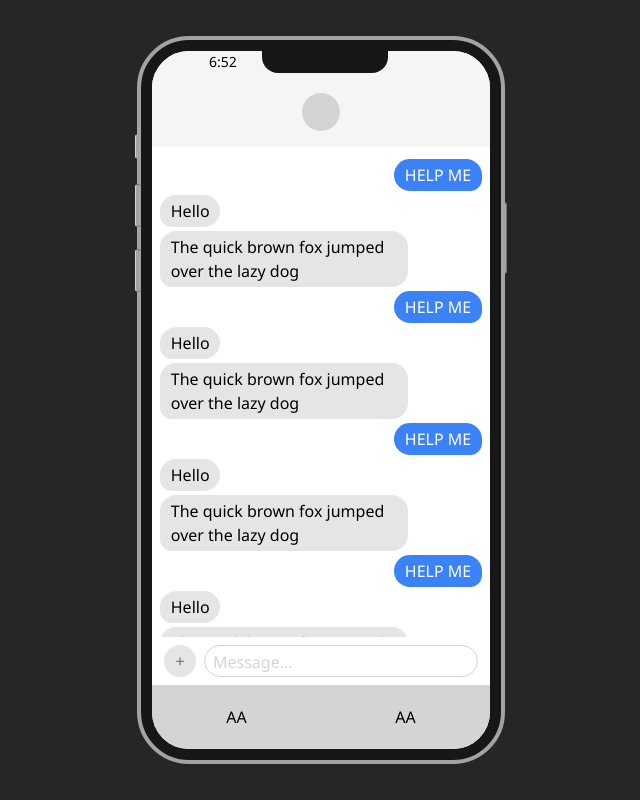
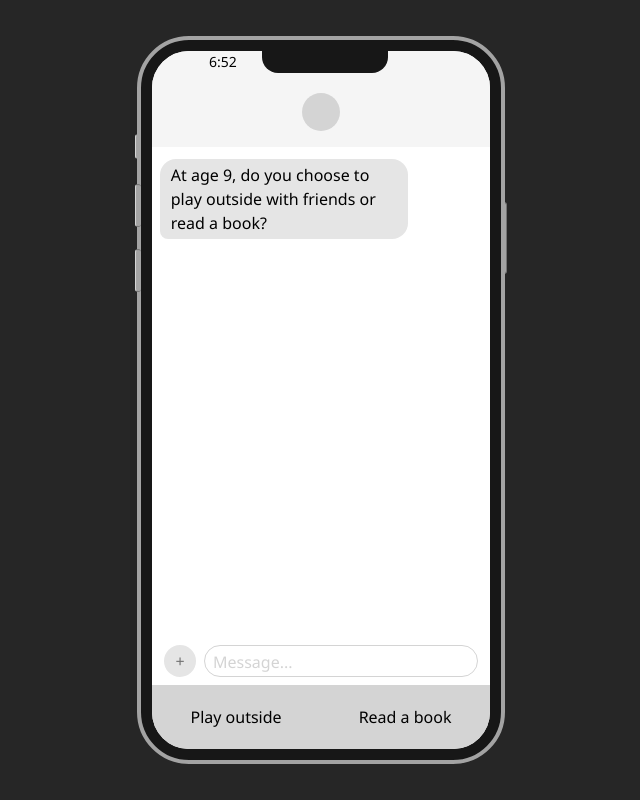
Before and after one commit to andrewchu16/andrewchu.ca, a SvelteKit app: page /english-creative-tool in a window 1280 px wide. Shown: the whole page, without its empty margins (319-959 px from the left). Built offline with nearby package versions, Linux system fonts and the light colour scheme; some icons are missing; a web font is replaced by a local one.

Commit message:
FINISHED

```diff
--- a/src/routes/english-creative-tool/+page.svelte
+++ b/src/routes/english-creative-tool/+page.svelte
@@ -1,8 +1,140 @@
 <script lang="ts">
     import MaterialSymbolsArrowBackIosRounded from 'virtual:icons/material-symbols/arrow-back-ios-rounded';
     import MaterialSymbolsBatteryHoriz050Rounded from 'virtual:icons/material-symbols/battery-horiz-050-rounded';
+    import Message from './message.svelte';
+    import { onMount, tick } from 'svelte';
 
     $: date = new Date();
+
+    $: questionIndex = 0;
+    let numPleasure = 0;
+    let container;
+
+    const QUESTIONS = [
+        {
+            question: 'At age 9, do you choose to play outside with friends or read a book?',
+            choices: ['Play outside', 'Read a book'],
+            pleasureChoice: 0
+        },
+        {
+            question: 'At age 12, do you decide to watch cartoons or help with a school project?',
+            choices: ['Watch cartoons', 'Help with school project'],
+            pleasureChoice: 0
+        },
+        {
+            question: 'At age 15, would you rather hang out at the mall or do homework?',
+            choices: ['Hang out at the mall', 'Do homework'],
+            pleasureChoice: 0
+        },
+        {
+            question: 'At age 18, do you choose to go to a party or study for your final exam?',
+            choices: ['Go to a party', 'Study for exam'],
+            pleasureChoice: 0
+        },
+        {
+            question:
+                'At age 20, would you rather spend your summer traveling or doing an internship?',
+            choices: ['Traveling', 'Internship'],
+            pleasureChoice: 0
+        },
+        {
+            question:
+                'At age 23, do you decide to buy a new car or save money for graduate school?',
+            choices: ['Buy a new car', 'Save for graduate school'],
+            pleasureChoice: 0
+        },
+        {
+            question:
+                'At age 25, would you prefer to spend your weekends socializing or working on a big project?',
+            choices: ['Socializing', 'Working on project'],
+            pleasureChoice: 0
+        },
+        {
+            question:
+                'At age 28, do you choose to invest in a fancy apartment or allocate funds for career development?',
+            choices: ['Fancy apartment', 'Career development'],
+            pleasureChoice: 0
+        },
+        {
+            question:
+                'At age 30, would you rather spend your evenings watching TV or working on a significant task?',
+            choices: ['Watching TV', 'Working on task'],
+            pleasureChoice: 0
+        },
+        {
+            question:
+                'At age 33, do you decide to take a break and relax or attend a professional conference?',
+            choices: ['Take a break', 'Attend conference'],
+            pleasureChoice: 0
+        },
+        {
+            question:
+                'At age 35, would you prefer to spend your bonus on a luxury vacation or fund a new project?',
+            choices: ['Luxury vacation', 'Fund project'],
+            pleasureChoice: 0
+        },
+        {
+            question:
+                'At age 38, do you choose to pursue a hobby or take additional courses to enhance your expertise?',
+            choices: ['Pursue a hobby', 'Enhance expertise'],
+            pleasureChoice: 0
+        },
+        {
+            question:
+                'At age 40, would you rather spend your free time relaxing or mentoring young professionals?',
+            choices: ['Relaxing', 'Mentoring young professionals'],
+            pleasureChoice: 0
+        }
+    ];
+
+    let messages = [];
+
+    const askQuestion = async () => {
+        messages = [
+            ...messages,
+            {
+                text: QUESTIONS[questionIndex].question,
+                type: 'gray'
+            }
+        ];
+        await tick();
+        container.scrollTop = container.scrollHeight;
+    };
+
+    const makeChoice = async (choiceNum: number) => {
+        if (
+            questionIndex < QUESTIONS.length &&
+            QUESTIONS[questionIndex].pleasureChoice === choiceNum
+        )
+            numPleasure++;
+        messages = [
+            ...messages,
+            {
+                text: QUESTIONS[questionIndex].choices[choiceNum],
+                type: 'blue'
+            }
+        ];
+        if (questionIndex < QUESTIONS.length - 1) {
+            questionIndex++;
+            setTimeout(askQuestion, 300 + Math.random() * 250);
+        } else {
+            messages = [
+                ...messages,
+                {
+                    text: `🌟Thank you for playing. You chose pleasure ${(
+                        (numPleasure / QUESTIONS.length) * 100
+                ).toFixed(2)}% of the time.`,
+                    type: 'gray'
+                }
+            ];
+            await tick();
+            container.scrollTop = container.scrollHeight;
+        }
+    };
+
+    onMount(() => {
+        askQuestion();
+    });
 </script>
 
 <svelte:head>
@@ -57,27 +189,13 @@
             </div>
         </div>
         <!-- Message Body -->
-        <div class="px-2 flex flex-col gap-1 pt-3 overflow-y-auto h-[calc(88vh-7rem)]">
-            <div class="blue-message message">HELP ME</div>
-            <div class="gray-message message">Hello</div>
-            <div class="gray-message message">The quick brown fox jumped over the lazy dog</div>
-            <div class="blue-message message">HELP ME</div>
-            <div class="gray-message message">Hello</div>
-            <div class="gray-message message">The quick brown fox jumped over the lazy dog</div>
-            <div class="blue-message message">HELP ME</div>
-            <div class="gray-message message">Hello</div>
-            <div class="gray-message message">The quick brown fox jumped over the lazy dog</div>
-            <div class="blue-message message">HELP ME</div>
-            <div class="gray-message message">Hello</div>
-            <div class="gray-message message">The quick brown fox jumped over the lazy dog</div>
-            <div class="blue-message message">HELP ME</div>
-            <div class="gray-message message">Hello</div>
-            <div class="gray-message message">The quick brown fox jumped over the lazy dog</div>
-            <div class="blue-message message">HELP ME</div>
-            <div class="gray-message message">Hello</div>
-            <div class="gray-message message">The quick brown fox jumped over the lazy dog</div>
-            <div class="gray-message message">Hello</div>
-            <div class="gray-message message">The quick brown fox jumped over the lazy dog</div>
+        <div
+            class="px-2 flex flex-col gap-1 pt-3 overflow-y-auto h-[calc(88vh-7rem)]"
+            bind:this={container}
+        >
+            {#each messages as message}
+                <Message text={message.text} type={message.type} />
+            {/each}
         </div>
         <!-- Controls -->
         <div class="h-[7rem] w-full">
@@ -94,8 +212,12 @@
                 </div>
             </div>
             <div class="h-16 w-full flex justify-around bg-neutral-300">
-                <button class="hover:font-bold active:font-normal">AA</button>
-                <button class="hover:font-bold active:font-normal">AA</button>
+                <button class="hover:font-bold active:font-normal" on:click={() => makeChoice(0)}
+                    >{QUESTIONS[questionIndex].choices[0]}</button
+                >
+                <button class="hover:font-bold active:font-normal" on:click={() => makeChoice(1)}
+                    >{QUESTIONS[questionIndex].choices[1]}</button
+                >
             </div>
         </div>
     </div>
--- /dev/null
+++ b/src/routes/english-creative-tool/message.svelte
@@ -0,0 +1,22 @@
+<script lang="ts">
+    export let type: string
+    export let text: string;
+
+</script>
+
+<style>
+    .message {
+        @apply rounded-t-2xl max-w-[77%];
+        padding: 4px clamp(0px, calc(14px - 1%), 12px);
+    }
+
+    .blue-message {
+        @apply self-end rounded-bl-2xl rounded-br-lg bg-blue-500 text-white;
+    }
+
+    .gray-message {
+        @apply self-start rounded-br-2xl rounded-bl-lg bg-neutral-200;
+    }
+</style>
+
+<div class="message {type}-message">{text}</div>
```
